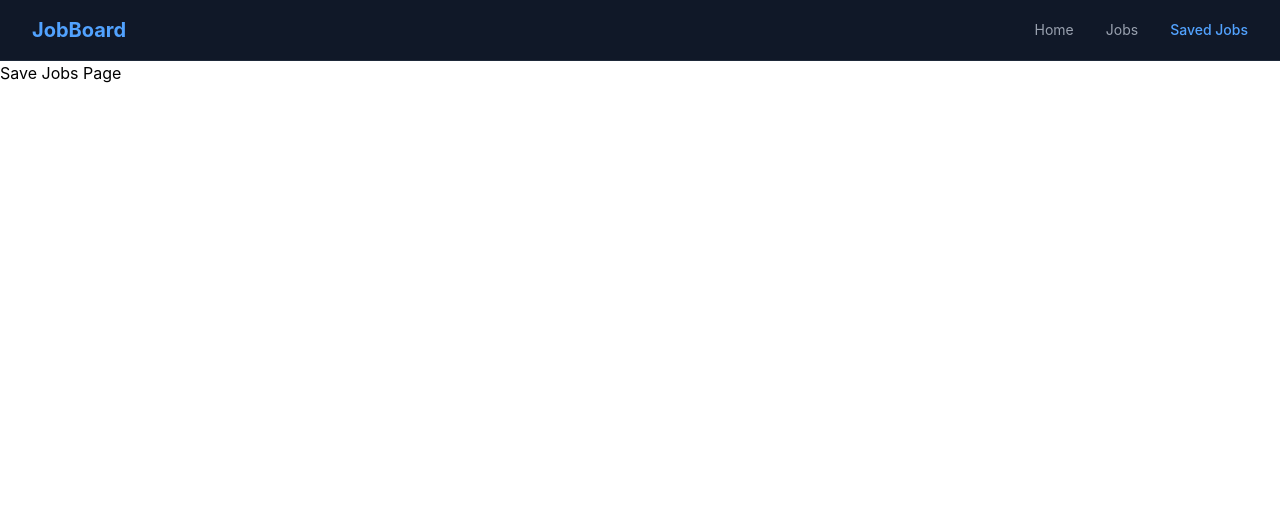
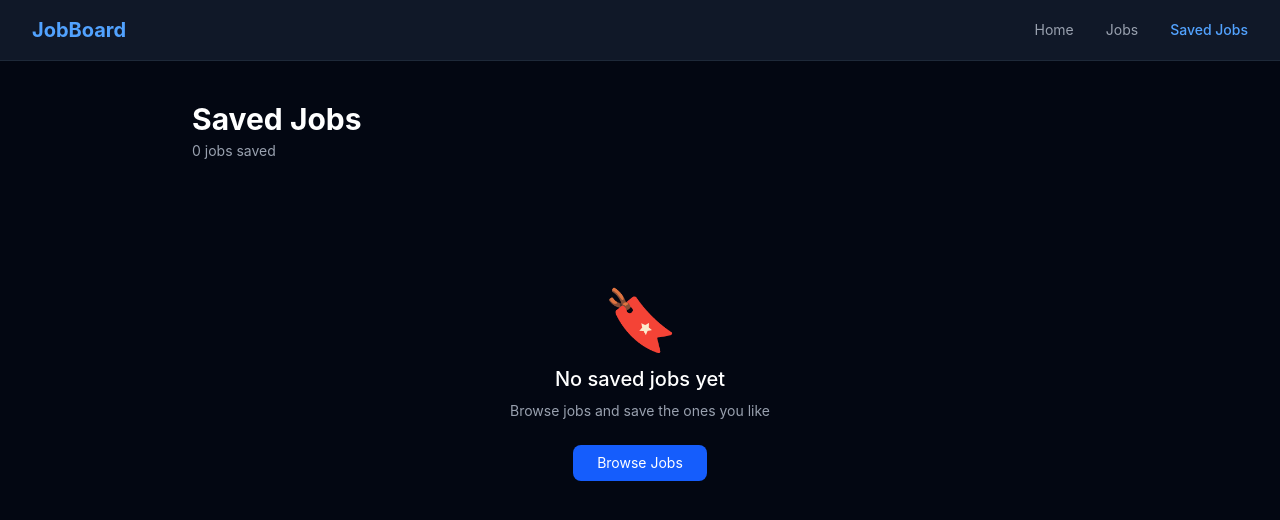
Before and after one commit to darshitnextgen/job-board, a React (Vite) app: page /saved in a window 1280 px wide. Shown: the top 520 px of the page. Built offline with nearby package versions, Linux system fonts and the light colour scheme.

Commit message:
feat: Save job

```diff
--- /dev/null
+++ b/src/context/JobContext.jsx
@@ -0,0 +1,53 @@
+import { createContext, useContext, useReducer } from 'react'
+
+const JobContext = createContext(null)
+
+const initialState = {
+    savedJobs: []
+}
+
+function jobReducer(state, action) {
+    switch (action.type) {
+
+        case 'SAVE_JOB': {
+            const alreadySaved = state.savedJobs.find(
+                (job) => job.id === action.payload.id
+            )
+            if (alreadySaved) return state
+            return {
+                ...state,
+                savedJobs: [...state.savedJobs, action.payload]
+            }
+        }
+
+        case 'REMOVE_JOB': {
+            return {
+                ...state,
+                savedJobs: state.savedJobs.filter(
+                    (job) => job.id !== action.payload
+                )
+            }
+        }
+
+        default:
+            return state
+    }
+}
+
+export function JobProvider({ children }) {
+    const [state, dispatch] = useReducer(jobReducer, initialState)
+
+    return (
+        <JobContext.Provider value={{ state, dispatch }}>
+            {children}
+        </JobContext.Provider>
+    )
+}
+
+export function useJobContext() {
+    const context = useContext(JobContext)
+    if (!context) {
+        throw new Error('useJobContext must be used within JobProvider')
+    }
+    return context
+}
--- a/src/pages/JobDetail.jsx
+++ b/src/pages/JobDetail.jsx
@@ -1,11 +1,22 @@
 import { useParams, useNavigate } from 'react-router-dom'
 import { jobs } from '../constants/jobsmock'
+import { useJobContext } from '../context/JobContext'
 
 function JobDetail() {
     const { id } = useParams()
     const navigate = useNavigate()
+    const { state, dispatch } = useJobContext()
 
     const job = jobs.find((j) => j.id === Number(id))
+    const isSaved = state.savedJobs.some((j) => j.id === job.id)
+
+    function handleSave() {
+        if (isSaved) {
+            dispatch({ type: 'REMOVE_JOB', payload: job.id })
+        } else {
+            dispatch({ type: 'SAVE_JOB', payload: job })
+        }
+    }
 
     if (!job) {
         return (
@@ -81,8 +92,10 @@ function JobDetail() {
                             <button className="bg-blue-600 hover:bg-blue-700 text-white px-8 py-2.5 rounded-lg font-medium text-sm transition-colors">
                                 Apply Now
                             </button>
-                            <button className="border border-gray-700 hover:border-gray-500 text-gray-300 hover:text-white px-8 py-2.5 rounded-lg text-sm transition-colors">
-                                Save Job
+                            <button
+                                onClick={handleSave}
+                                className="border border-gray-700 hover:border-gray-500 text-gray-300 hover:text-white px-8 py-2.5 rounded-lg text-sm transition-colors">
+                                {isSaved ? '♥ Saved' : 'Save Job'}
                             </button>
                         </div>
                     </div>
--- a/src/pages/SavedJobs.jsx
+++ b/src/pages/SavedJobs.jsx
@@ -1,7 +1,108 @@
-function SaveJobs() {
+import { useNavigate } from 'react-router-dom'
+import { useJobContext } from '../context/JobContext'
+
+function SavedJobs() {
+    const navigate = useNavigate()
+    const { state, dispatch } = useJobContext()
+    const { savedJobs } = state
+
+    function handleRemove(id) {
+        dispatch({ type: 'REMOVE_JOB', payload: id })
+    }
+
     return (
-        <h1>Save Jobs Page</h1>
-    );
+        <div className="min-h-screen bg-gray-950 text-white px-8 py-10">
+            <div className="max-w-4xl mx-auto">
+
+                <div className="flex justify-between items-center mb-8">
+                    <div>
+                        <h1 className="text-3xl font-bold">Saved Jobs</h1>
+                        <p className="text-gray-400 text-sm mt-1">
+                            {savedJobs.length} job{savedJobs.length !== 1 ? 's' : ''} saved
+                        </p>
+                    </div>
+                    {savedJobs.length > 0 && (
+                        <button
+                            onClick={() => navigate('/jobs')}
+                            className="text-blue-400 hover:text-blue-300 text-sm transition-colors">
+                            Browse more jobs →
+                        </button>
+                    )}
+                </div>
+
+                {/* Empty State */}
+                {savedJobs.length === 0 && (
+                    <div className="text-center py-24">
+                        <div className="text-6xl mb-4">🔖</div>
+                        <h3 className="text-xl font-medium text-white mb-2">
+                            No saved jobs yet
+                        </h3>
+                        <p className="text-gray-400 text-sm mb-6">
+                            Browse jobs and save the ones you like
+                        </p>
+                        <button
+                            onClick={() => navigate('/jobs')}
+                            className="bg-blue-600 hover:bg-blue-700 text-white px-6 py-2 rounded-lg text-sm transition-colors">
+                            Browse Jobs
+                        </button>
+                    </div>
+                )}
+
+                {/* Saved Jobs Grid */}
+                {savedJobs.length > 0 && (
+                    <div className="grid grid-cols-2 gap-5">
+                        {savedJobs.map((job) => (
+                            <div
+                                key={job.id}
+                                className="bg-gray-900 border border-gray-800 rounded-xl p-5">
+
+                                {/* Card Top */}
+                                <div className="flex items-start gap-3 mb-4">
+                                    <div className="w-10 h-10 bg-gray-800 rounded-lg flex items-center justify-center text-xl flex-shrink-0">
+                                        {job.logo}
+                                    </div>
+                                    <div
+                                        className="flex-1 cursor-pointer"
+                                        onClick={() => navigate(`/jobs/${job.id}`)}>
+                                        <h3 className="text-white font-medium text-sm mb-0.5 hover:text-blue-400 transition-colors">
+                                            {job.title}
+                                        </h3>
+                                        <p className="text-gray-400 text-xs">
+                                            {job.company} · {job.location.split(',')[0]}
+                                        </p>
+                                    </div>
+                                </div>
+
+                                {/* Tags */}
+                                <div className="flex gap-2 mb-4 flex-wrap">
+                                    <span className="bg-blue-500/20 text-blue-400 text-xs px-2 py-1 rounded-md capitalize">
+                                        {job.type}
+                                    </span>
+                                    <span className="bg-amber-500/20 text-amber-400 text-xs px-2 py-1 rounded-md capitalize">
+                                        {job.category}
+                                    </span>
+                                </div>
+
+                                {/* Footer */}
+                                <div className="flex justify-between items-center">
+                                    <span className="text-green-400 text-sm font-medium">
+                                        {job.salary}
+                                    </span>
+                                    <button
+                                        onClick={() => handleRemove(job.id)}
+                                        className="text-red-400 hover:text-red-300 text-xs border border-red-400/30 hover:border-red-400 px-3 py-1 rounded-lg transition-colors">
+                                        Remove
+                                    </button>
+                                </div>
+
+                            </div>
+                        ))}
+                    </div>
+                )}
+
+            </div>
+        </div>
+    )
 }
 
-export default SaveJobs;
+export default SavedJobs;
```
Also changed, not shown: src/App.jsx (+10 -14 lines), src/hooks/useSavedJobs.js (added), 2 other files (tests, documents, lock files or other folders).
